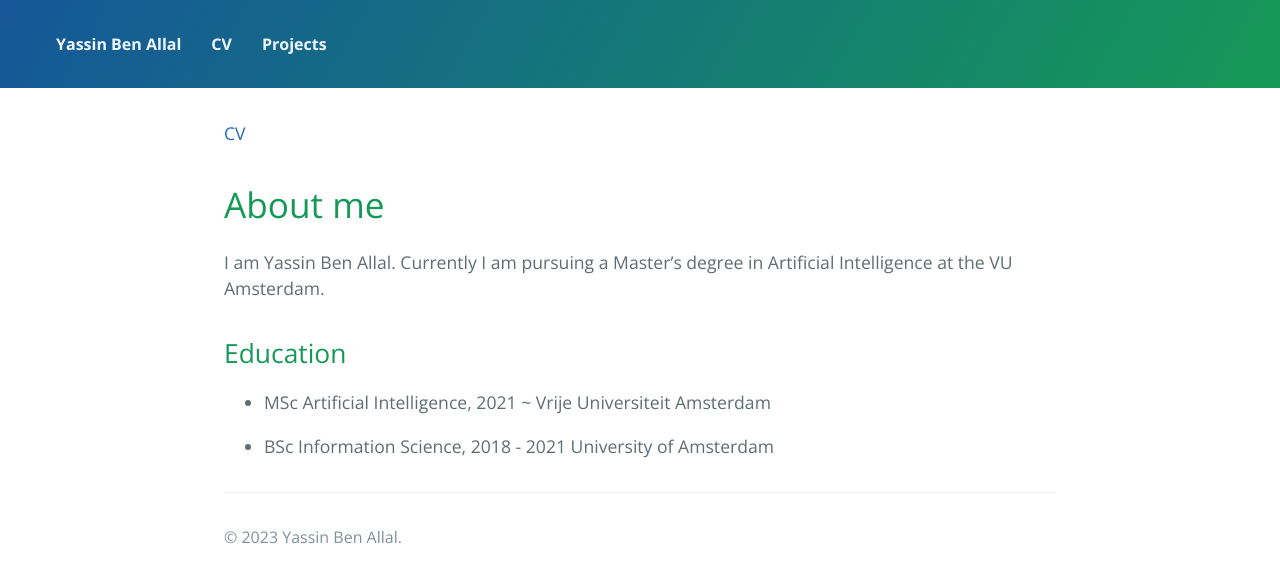
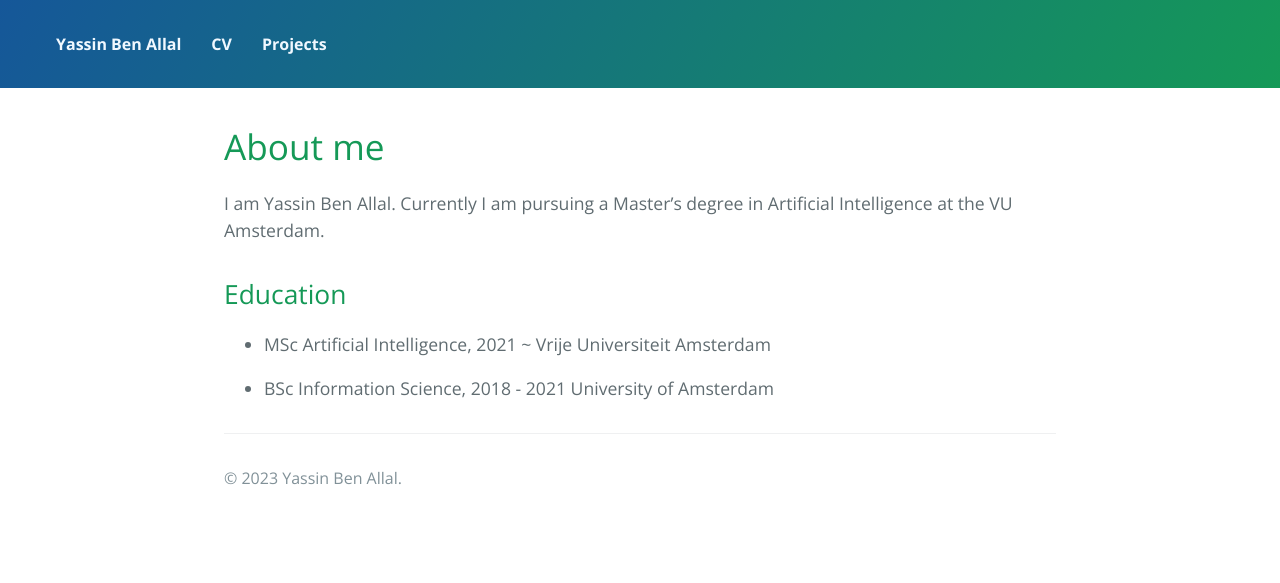
Before and after one commit to YasBenAll/YasBenAll.github.io, a Jekyll site: the page built from index.md, in a window 1280 px wide. Shown: the top 583 px of the page. Built offline with Jekyll 4.4.1, drawn with Linux system fonts in a browser that asks for light colours; our own code applies the rules of GitHub Pages for plain Markdown files.

```diff
--- a/index.md
+++ b/index.md
@@ -1,8 +1,6 @@
 ---
 layout: default
 ---
-
-[CV](files/CV_yassin_ben_allal.pdf)
 
 # About me
 
```
